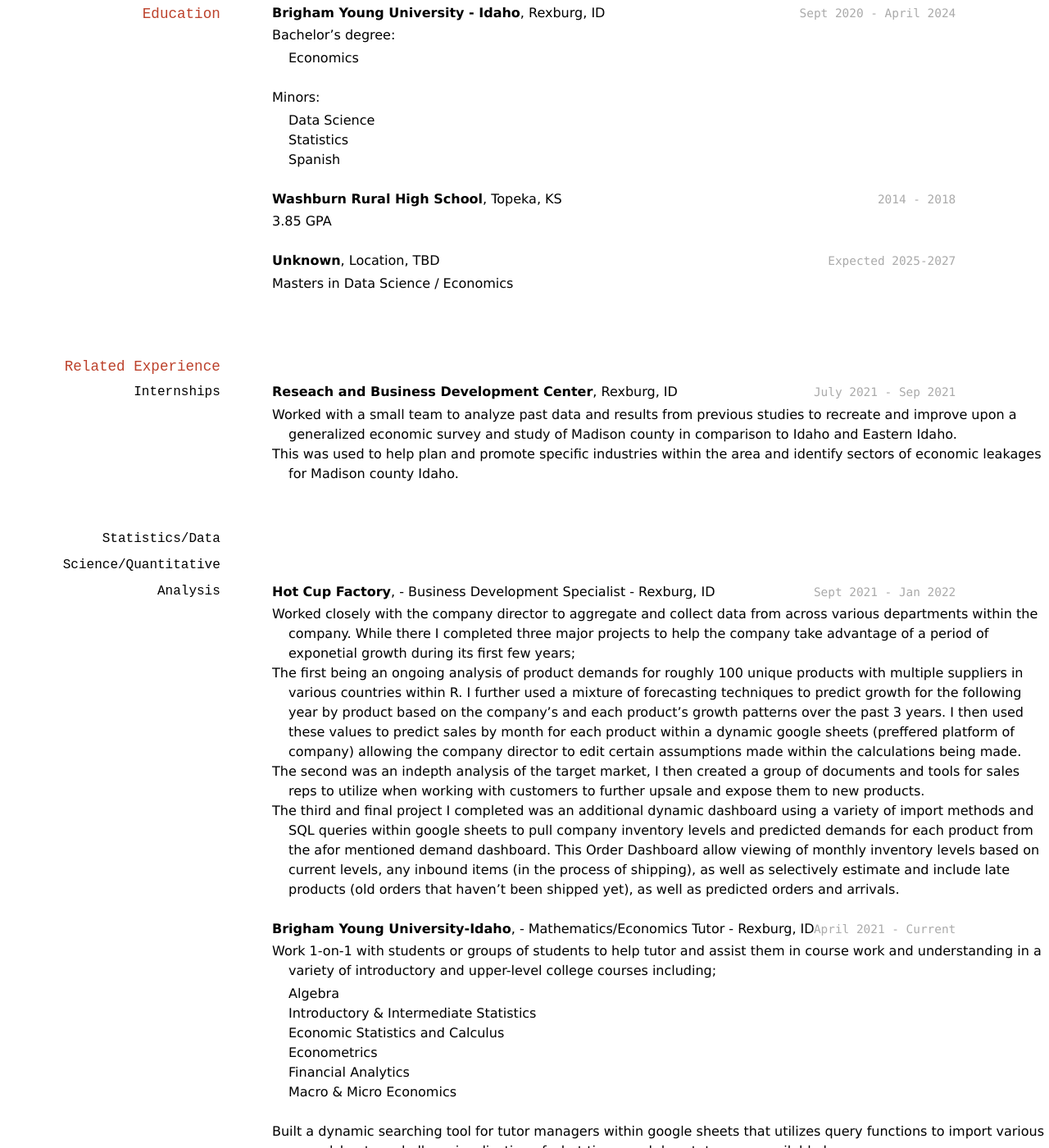
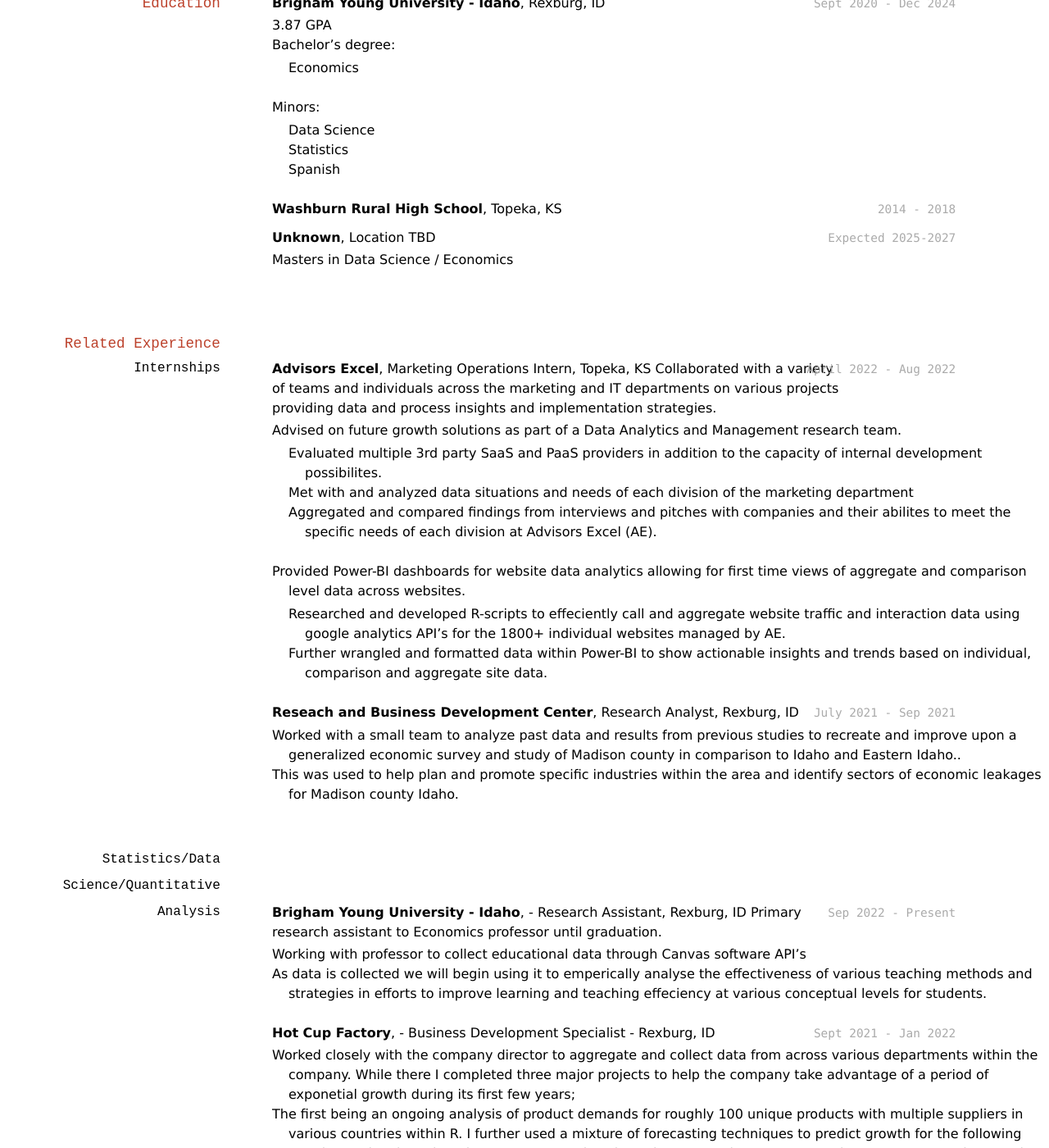
Before and after one commit to TBrost/Brost-Resume, a Jekyll site: the page built from docs/index.md, in a window 1280 px wide and 1400 px high, scrolled down 381 px. Shown: the whole window at 82% size. Built offline with Jekyll 4.4.1, drawn with Linux system fonts in a browser that asks for light colours; some of the changed text lies outside the part shown.

Commit message:
Update index.md

```diff
--- a/docs/index.md
+++ b/docs/index.md
@@ -4,9 +4,8 @@ title: Tyson Brost's Resume
 ---
 # Tyson Brost
 
-I'm a Sophmore studying economics, data science, and programming at BYU-Idaho. Former small business owner and operator, experienced in a wide variety of fields ranging from general construction to customer service and business management.
-
-I have a passion for analyzing systems and finding new ways to innovate and improve efficiency and effectiveness. My schooling is focused on model interpretion and building, specifically in models currently utilized for the basis of economic theory and policy.
+I'm a Junior studying economics, and data science at BYU-Idaho. Former small business owner and operator, experienced in a wide variety of fields ranging from general construction to customer service and business management.
+I have a passion for analyzing systems and finding new ways to innovate in order to improve efficiency and effectiveness. My schooling is focused on model interpretion and building, specifically in multivariate models utilized analysis and application economic theory and policy as well as applied linear regression and econometrics.
 
 
 
@@ -20,8 +19,9 @@ I have a passion for analyzing systems and finding new ways to innovate and impr
 <!-- https://www.monique.tech/the-art-of-markdown -->
 
 ## Education
-`Sept 2020 - April 2024`
+`Sept 2020 - Dec 2024`
 __Brigham Young University - Idaho__, Rexburg, ID
+-	3.87 GPA
 - Bachelor's degree:
     - Economics
 - Minors:
@@ -31,10 +31,9 @@ __Brigham Young University - Idaho__, Rexburg, ID
 
 `2014 - 2018`
 __Washburn Rural High School__,	Topeka, KS
--	3.85 GPA
 
 `Expected 2025-2027`
-__Unknown__, Location, TBD
+__Unknown__, Location TBD
 
 - Masters in Data Science / Economics
 
@@ -43,15 +42,33 @@ __Unknown__, Location, TBD
 
 ### Internships
 
+`April 2022 - Aug 2022`
+__Advisors Excel__, Marketing Operations Intern, Topeka, KS
+Collaborated with a variety of teams and individuals across the marketing and IT departments on various projects providing data and process insights and implementation strategies.
+- Advised on future growth solutions as part of a Data Analytics and Management research team.
+	- Evaluated multiple 3rd party SaaS and PaaS providers in addition to the capacity of internal development possibilites.
+	- Met with and analyzed data situations and needs of each division of the marketing department
+	- Aggregated and compared findings from interviews and pitches with companies and their abilites to meet the specific needs of each division at Advisors Excel (AE).
+- Provided Power-BI dashboards for website data analytics allowing for first time views of aggregate and comparison level data across websites.
+	- Researched and developed R-scripts to effeciently call and aggregate website traffic and interaction data using google analytics API's for the 1800+ individual websites managed by AE.
+	- Further wrangled and formatted data within Power-BI to show actionable insights and trends based on individual, comparison and aggregate site data.
+
 `July 2021 - Sep 2021`
-__Reseach and Business Development Center__, Rexburg, ID
+__Reseach and Business Development Center__, Research Analyst, Rexburg, ID
 
-- Worked with a small team to analyze past data and results from previous studies to recreate and improve upon a generalized economic survey and study of Madison county in comparison to Idaho and Eastern Idaho.
+- Worked with a small team to analyze past data and results from previous studies to recreate and improve upon a generalized economic survey and study of Madison county in comparison to Idaho and Eastern Idaho..
 - This was used to help plan and promote specific industries within the area and identify sectors of economic leakages for Madison county Idaho.
 
 
 
 ### Statistics/Data Science/Quantitative Analysis
+
+`Sep 2022 - Present`
+__Brigham Young University - Idaho__, - Research Assistant, Rexburg, ID
+Primary research assistant to Economics professor until graduation.
+- Working with professor to collect educational data through Canvas software API's
+- As data is collected we will begin using it to emperically analyse the effectiveness of various teaching methods and strategies in efforts to improve learning and teaching effeciency at various conceptual levels for students.
+
 
 `Sept 2021 - Jan 2022`
 __Hot Cup Factory__, - Business Development Specialist - Rexburg, ID
@@ -73,6 +90,7 @@ __Brigham Young University-Idaho__, - Mathematics/Economics Tutor - Rexburg, ID
     - Financial Analytics
     - Macro & Micro Economics
 - Built a dynamic searching tool for tutor managers within google sheets that utilizes query functions to import various spreadsheets and allow visualization of what times and days tutors are available by course.
+- Collaborated with other students to build google apps scripts to automate many tradionally manual tasks saving managers ~10 hours a week from time spent writing repetetive emails/texts.
 
 
 
```
Also changed, not shown: other parts of docs/index.md (+1 -1 lines).
